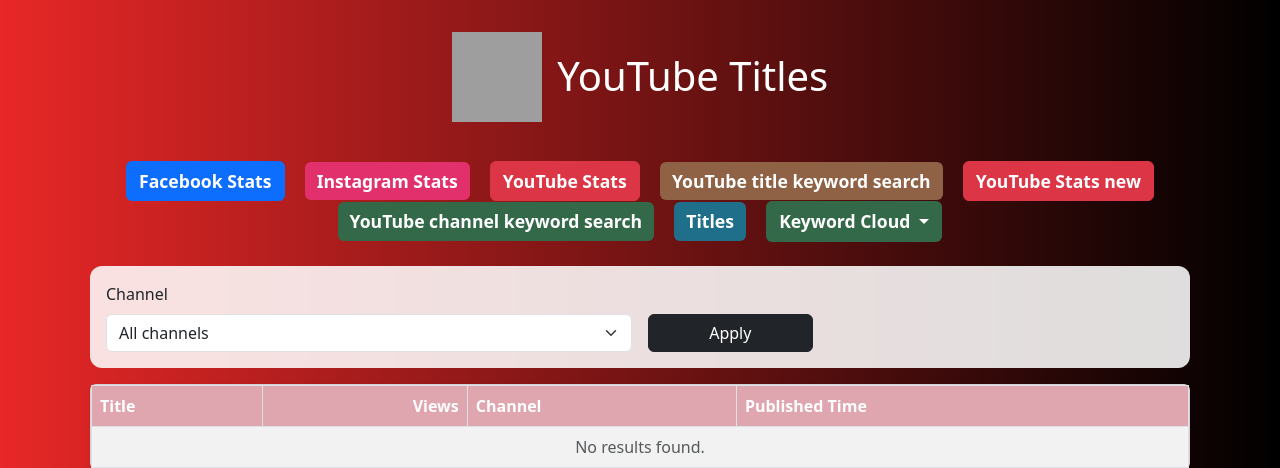
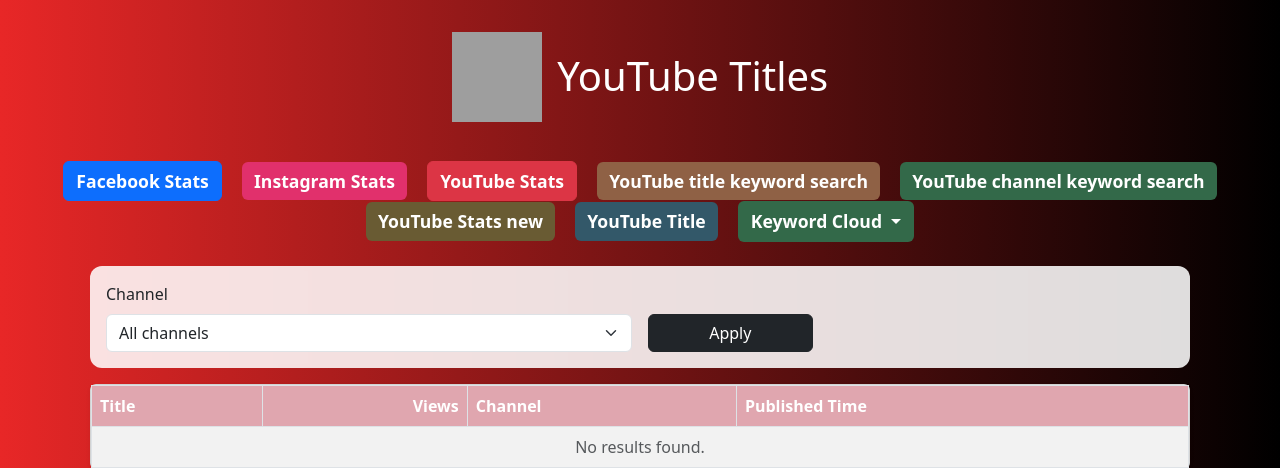
Before and after one commit to NasirMehmood12/keyword, a Flask app: page /title in a window 1280 px wide. Shown: the top 468 px of the page. Run offline with Flask 3, Linux system fonts and the light colour scheme; data that the repository does not hold is empty; parts of the project's set-up code (start-up, migrations or seed data) failed here and were passed over; some libraries are stand-ins or nearby versions; grey boxes are pictures that could not be loaded.

Commit message:
Update title.html

```diff
--- a/templates/title.html
+++ b/templates/title.html
@@ -362,9 +362,13 @@
     <a href="/instagram" class="btn mx-2" style="background-color: #E1306C; color: white; border: none; font-size: 1.1rem; font-weight: 563;">Instagram Stats</a>
     <a href="/youtube" class="btn btn-danger mx-2" style="font-size: 1.1rem; font-weight: 563;">YouTube Stats</a>
     <a href="/search-top-videos" class="btn mx-2" style="background-color: #8f6145; color: white; border: none; font-size: 1.1rem; font-weight: 563;">YouTube title keyword search</a>
-    <a href="/youtube2" class="btn btn-danger mx-2" style="font-size: 1.1rem; font-weight: 563;">YouTube Stats new</a>
     <a href="/keyword_views" class="btn mx-2" style="background-color: #336949; color: white; border: none; font-size: 1.1rem; font-weight: 563;">YouTube channel keyword search</a>
-    <a href="/title" class="btn mx-2" style="background-color: #1f6f8b; color: white; border: none; font-size: 1.1rem; font-weight: 563;">Titles</a>
+    <a href="/youtube2" class="btn mx-2" style="background-color: #695b33; color: white; border: none;font-size: 1.1rem; font-weight: 563;">
+           YouTube Stats new
+    </a>
+  <a href="/title" class="btn mx-2" style="background-color: #335869; color: white; border: none;font-size: 1.1rem; font-weight: 563;">
+           YouTube Title
+  </a>
 
     <div class="btn-group mx-2 dropdown-custom">
       <button class="btn dropdown-toggle" style="background-color: #336949; color: white; font-size: 1.1rem; font-weight: 600;" data-bs-toggle="dropdown" aria-expanded="false">
```
